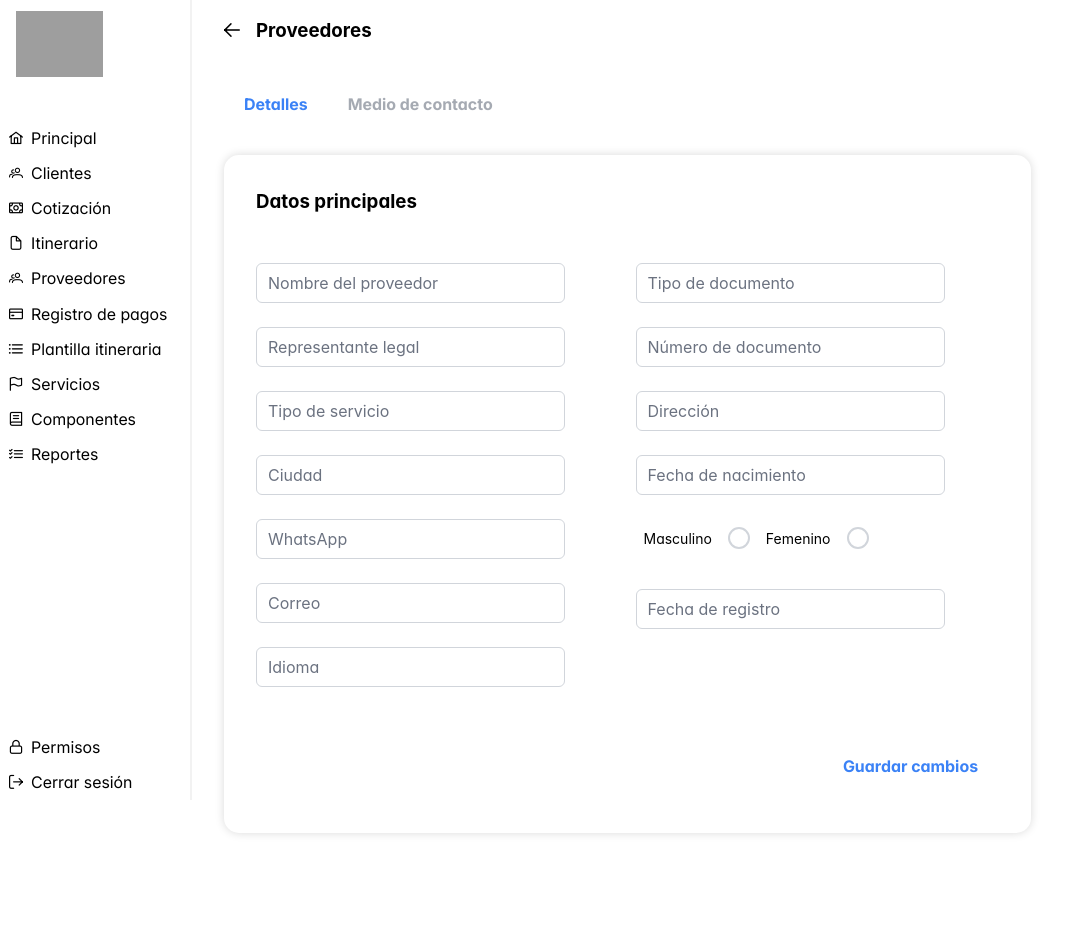
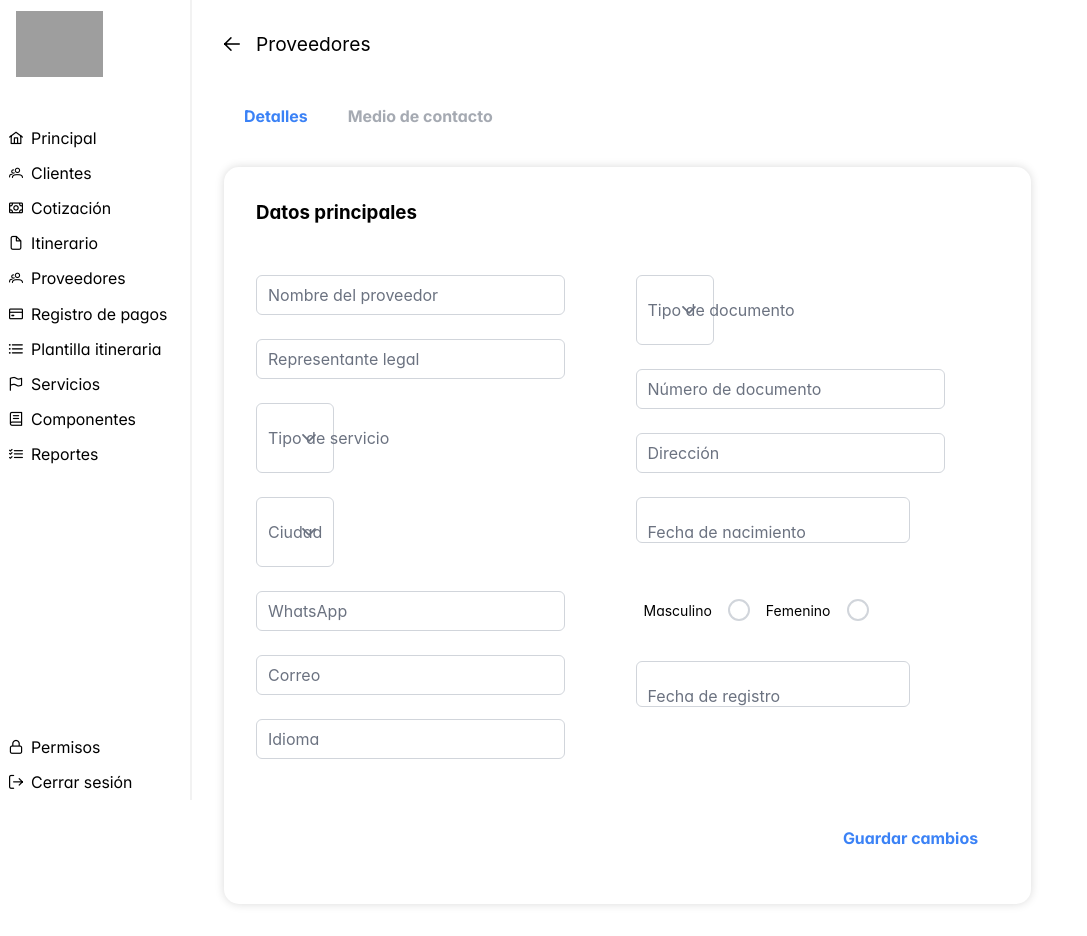
Before and after one commit to carmen-tunta/Proyecto-Majestic-Travel-Group, a React (Create React App) app in the folder frontend/: page /proveedores/detalles in a window 1280 px wide. Shown: the whole page, without its empty margins (0-1087 px from the left). Before the commit the page ends 865 px from the top, so only its background shows below. Built offline with nearby package versions, Linux system fonts and the light colour scheme; no server answers; sample sign-in values are in the browser's storage; grey boxes are pictures that could not be loaded.

Commit message:
Se guardan proveedores desde el front

```diff
--- /dev/null
+++ b/frontend/src/modules/Proveedores/application/CreateProveedor.js
@@ -0,0 +1,12 @@
+class CreateProveedor {
+    constructor(proveedoresRepository) {
+        this.proveedoresRepository = proveedoresRepository;
+    }
+
+    async execute(data) {
+        const proveedor = await this.proveedoresRepository.createProveedor(data);
+        return proveedor;
+    }
+}
+
+export default CreateProveedor;
--- /dev/null
+++ b/frontend/src/modules/Proveedores/application/UpdateProveedor.js
@@ -0,0 +1,12 @@
+class UpdateProveedor {
+    constructor(proveedorRepository) {
+        this.proveedorRepository = proveedorRepository;
+    }
+
+    async execute(id, data) {
+        const updatedProveedor = await this.proveedorRepository.updateProveedor(id, data);
+        return updatedProveedor;
+    }
+}
+
+export default UpdateProveedor;
--- a/frontend/src/sections/Proveedores/components/DetallesProveedores.jsx
+++ b/frontend/src/sections/Proveedores/components/DetallesProveedores.jsx
@@ -5,13 +5,29 @@ import { InputText } from "primereact/inputtext";
 import { FloatLabel } from "primereact/floatlabel";
 import { RadioButton } from "primereact/radiobutton";
 import { Button } from "primereact/button";
+import { Dropdown } from "primereact/dropdown";
+import { Calendar } from "primereact/calendar";
+import ProveedoresRepository from "../../../modules/Proveedores/repository/ProveedoresRepository";
+import CreateProveedor from "../../../modules/Proveedores/application/CreateProveedor";
+import UpdateProveedor from "../../../modules/Proveedores/application/UpdateProveedor";
+import { useNotification } from "../../Notification/NotificationContext";
 import "../styles/DetallesProveedores.css"
+
 
 const DetallesProveedores = () => {
     const navigate = useNavigate();
     const location = useLocation();
     const proveedor = location.state?.proveedor;
     const [activeIndex, setActiveIndex] = useState(0);
+
+    const proveedoresRepository = new ProveedoresRepository();
+    const createProveedor = new CreateProveedor(proveedoresRepository);
+    const updateProveedor = new UpdateProveedor(proveedoresRepository);
+    const { showNotification } = useNotification();
+    const [loading, setLoading] = useState(false);
+
+    const peruCities = ["Lima", "Cusco", "Arequipa", "Trujillo", "Iquitos", "Puno", "Chiclayo", "Piura", "Huaraz", "Nazca"];
+
 
     const [name, setName] = useState(proveedor ? proveedor.name : '');
     const [legalName, setLegalName] = useState(proveedor ? proveedor.legalName : '');
@@ -37,13 +53,62 @@ const DetallesProveedores = () => {
         navigate(-1);
     };
 
+    const handleSave = async () => {
+        setLoading(true);
+        try {
+            if (proveedor && proveedor.id) {
+                await updateProveedor.execute({
+                    ...proveedor,
+                    name: name,
+                    legal: legalName,
+                    serviceType: serviceType,
+                    city: city,
+                    whatsapp: whatsapp,
+                    mail: mail,
+                    languages: language,
+                    documentType: documentType,
+                    documentNumber: documentNumber,
+                    direction: direction,
+                    birthDate: birthDate,
+                    gender: gender,
+                    registrationDate: registrationDate
+                });
+            showNotification('Proveedor actualizado con éxito!', 'success');
+        } else {
+            await createProveedor.execute({
+                name: name.trim(),
+                legal: legalName.trim(),
+                serviceType: serviceType.trim(),
+                city: city.trim(),
+                whatsapp: whatsapp.trim(),
+                mail: mail.trim(),
+                languages: language.trim(),
+                documentType: documentType.trim(),
+                documentNumber: documentNumber.trim(),
+                direction: direction.trim(),
+                birthDate: birthDate,
+                gender: gender.trim(),
+                registrationDate: registrationDate
+            });
+            showNotification('Proveedor registrado con éxito!', 'success');
+        }
+        } catch (error) {
+            showNotification('Error al guardar el proveedor', 'error');
+            console.log(error);
+        } finally {
+            setLoading(false);
+        }
+    };
+
 
     return (
         <div className="menu-edition">
             <div className="header">
-                <i className="pi pi-arrow-left" onClick={onClose}></i>
-                <h3>Proveedores</h3>
-                <div>{proveedor?.name}</div>
+                <div className="header-icon">
+                    <i className="pi pi-arrow-left" onClick={onClose}></i>
+                    <div>Proveedores</div>
+                </div>
+                <div className="proveedor-name">{proveedor?.name}</div>
             </div>
             <TabMenu
                 model={items}
@@ -80,21 +145,21 @@ const DetallesProveedores = () => {
                                 <label htmlFor="legal">Representante legal</label>
                             </FloatLabel>
                             <FloatLabel>
-                                <InputText
-                                    id="serviceType"
-                                    className="p-inputtext-sm"
+                                <Dropdown
+                                    inputId="serviceType"
                                     value={serviceType}
-                                    onChange={e => setServiceType(e.target.value)}
+                                    options={["Alojamiento", "Transporte", "Tours", "Guías turísticos", "Restaurantes", "Agencias de viajes", "Otros"]}
+                                    onChange={e => setServiceType(e.value)}
                                     required
                                 />
                                 <label htmlFor="serviceType">Tipo de servicio</label>
                             </FloatLabel>
                             <FloatLabel>
-                                <InputText
-                                    id="city"
-                                    className="p-inputtext-sm"
+                                <Dropdown
+                                    inputId="city"
                                     value={city}
-                                    onChange={e => setCity(e.target.value)}
+                                    options={peruCities}
+                                    onChange={e => setCity(e.value)}
                                     required
                                 />
                                 <label htmlFor="city">Ciudad</label>
@@ -133,11 +198,11 @@ const DetallesProveedores = () => {
 
                         <div className="right">
                             <FloatLabel>
-                                <InputText
-                                    id="documentType"
-                                    className="p-inputtext-sm"
+                                <Dropdown
+                                    inputId="documentType"
                                     value={documentType}
-                                    onChange={e => setDocumentType(e.target.value)}
+                                    options={["CI", "Pasaporte", "RUC", "Otros"]}
+                                    onChange={e => setDocumentType(e.value)}
                                     required
                                 />
                                 <label htmlFor="documentType">Tipo de documento</label>
@@ -163,11 +228,10 @@ const DetallesProveedores = () => {
                                 <label htmlFor="direction">Dirección</label>
                             </FloatLabel>
                             <FloatLabel>
-                                <InputText
+                                <Calendar
                                     id="birthdate"
-                                    className="p-inputtext-sm"
                                     value={birthDate}
-                                    onChange={e => setBirthDate(e.target.value)}
+                                    onChange={e => setBirthDate(e.value)}
                                     required
                                 />
                                 <label htmlFor="birthdate">Fecha de nacimiento</label>
@@ -193,11 +257,10 @@ const DetallesProveedores = () => {
                             </div>
 
                             <FloatLabel>
-                                <InputText
+                                <Calendar
                                     id="registrationDate"
-                                    className="p-inputtext-sm"
                                     value={registrationDate}
-                                    onChange={e => setRegistrationDate(e.target.value)}
+                                    onChange={e => setRegistrationDate(e.value)}
                                     required
                                 />
                                 <label htmlFor="registrationDate">Fecha de registro</label>
@@ -206,7 +269,12 @@ const DetallesProveedores = () => {
                     </div>
 
                     <div className="details-button">
-                        <Button label="Guardar cambios" text/>
+                        <Button
+                            label="Guardar cambios"
+                            text
+                            disabled={loading}
+                            onClick={handleSave}
+                        />
                     </div>
                 </div>
             )}
--- a/frontend/src/sections/Proveedores/styles/DetallesProveedores.css
+++ b/frontend/src/sections/Proveedores/styles/DetallesProveedores.css
@@ -8,9 +8,28 @@
 
 .header {
     display: flex;
+    flex-direction: column;
+    align-items: flex-start;
+    margin-bottom: 1rem;
+}
+
+.header-icon {
+    display: flex;
     align-items: center;
+    justify-content: center;
     gap: 1rem;
+    margin-top: 2rem;
     margin-bottom: 1rem;
+    cursor: pointer;
+}
+
+.header-icon div {
+    font-size: 1.2rem;
+}
+
+.proveedor-name {
+    font-size: 2rem;
+    margin-left: 0.75rem;
 }
 
 .details {
```
